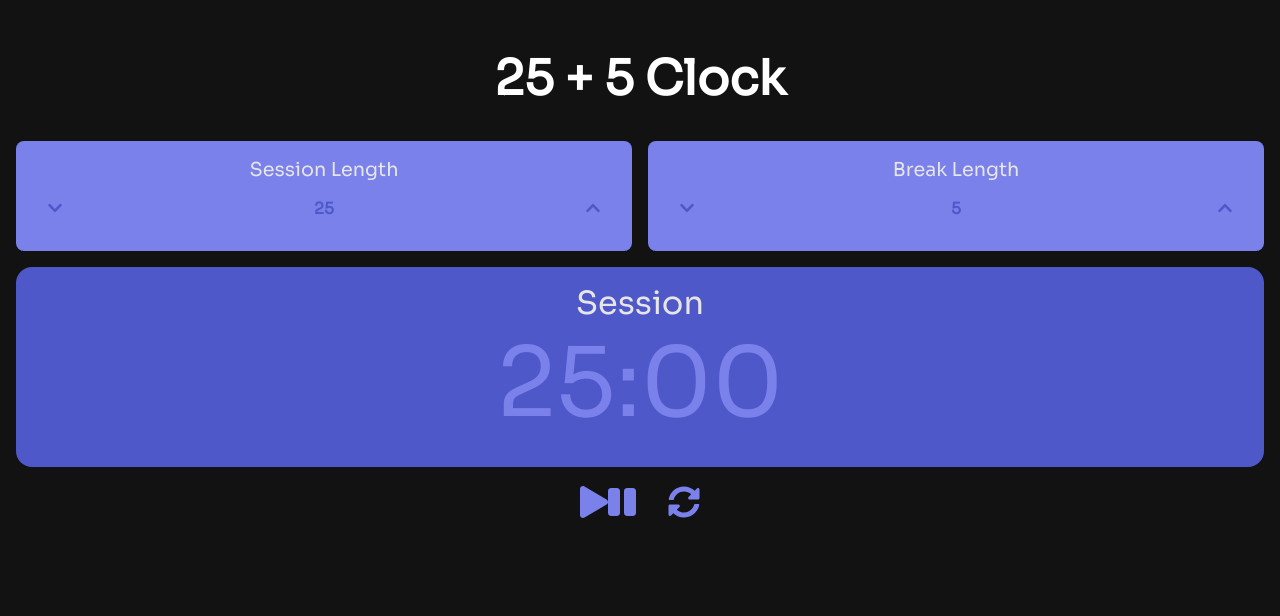
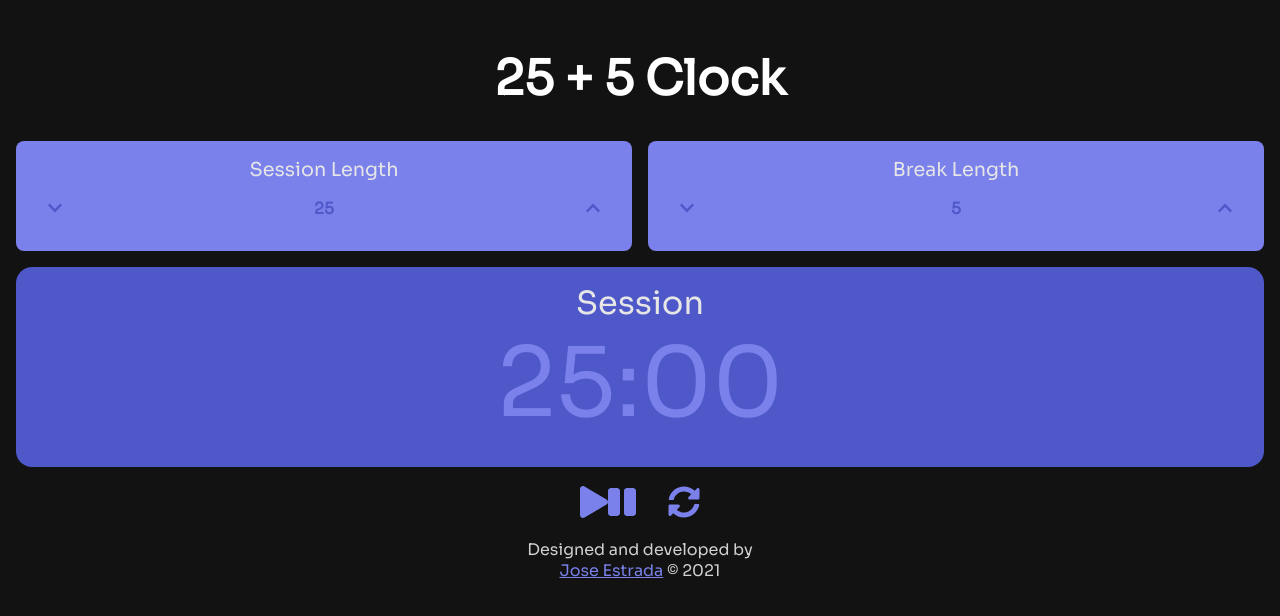
Before and after one commit to nadiemedicejose/25-5-clock, a React (Create React App) app: page / in a window 1280 px wide. Shown: the top 616 px of the page. Built offline with nearby package versions, Linux system fonts and the light colour scheme.

Commit message:
add footer credits

```diff
--- a/src/components/App.js
+++ b/src/components/App.js
@@ -2,6 +2,7 @@ import React, { Component } from 'react'
 import LengthControl from './LengthControl';
 import Timer from './Timer';
 import TimerControl from './TimerControl';
+import Footer from './Footer';
 import '../styles/App.scss';
 import { accurateInterval } from '../libraries/accurateInterval';
 
@@ -194,6 +195,7 @@ export default class App extends Component {
           timerControl = {this.timerControl}
           reset = {this.reset}
         />
+        <Footer />
 
         <audio
           id = 'beep'
--- /dev/null
+++ b/src/components/Footer.js
@@ -0,0 +1,10 @@
+import React from 'react'
+
+export default function Footer() {
+  return (
+    <footer>
+      <p>Designed and developed by</p>
+      <p><a href="https://nadiemedicejose.web.app">Jose Estrada</a> &copy; 2021</p>
+    </footer>
+  )
+}
--- a/src/styles/App.scss
+++ b/src/styles/App.scss
@@ -121,3 +121,15 @@ h1 {
     }
   }
 }
+
+footer {
+  grid-column: 1 / span 2;
+
+  a {
+    color:hsl(236, 74%, 70%);
+
+    &:hover {
+      color:hsl(236, 53%, 55%);
+    }
+  }
+}
```
